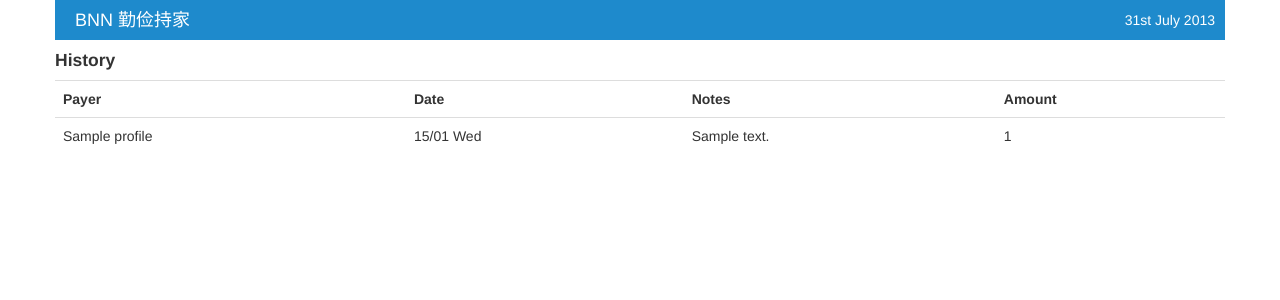
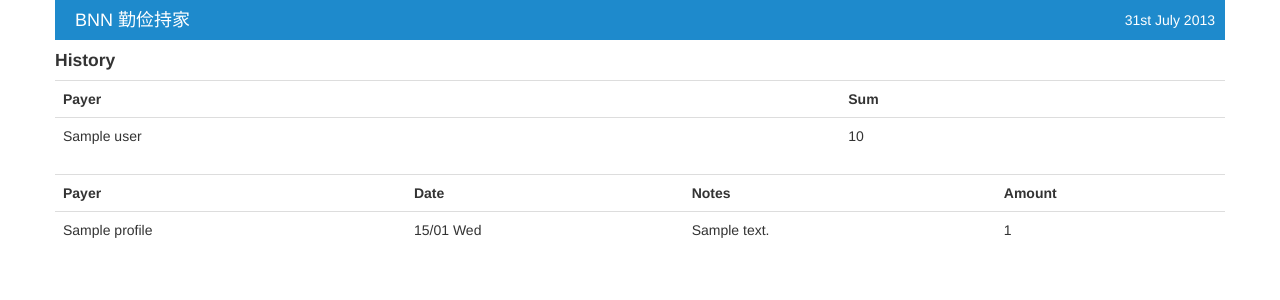
Before and after one commit to molog/bnn, a Django app: template bnnsite/templates/history.html in a window 1280 px wide. Shown: the top 300 px of the page. Run offline with Django 3.2, Linux system fonts and the light colour scheme; the template is opened without the code that fills it: most values are stand-ins (such as "Sample title", 1, 10 or a date in 2020); some libraries are stand-ins or nearby versions.

Commit message:
add display sum

```diff
--- a/bnnsite/templates/history.html
+++ b/bnnsite/templates/history.html
@@ -8,6 +8,20 @@
 {% paginate 20 slips %}
 
 <h4>History</h4>
+<table class="table">
+	<tr>
+		<th>Payer</th>
+		<th>Sum</th>
+	</tr>
+	{% for user in user_sums %}
+		<tr>
+			<td>{{ user }}</td>
+			<td>{{ user.sum }}</td>
+		</tr>
+	{% endfor %}
+</table>
+
+
 <table class="table table-hover">
 	<tr>
 		<th>Payer</th>
```
Also changed, not shown: bnnsite/bnncore/views.py (+4 -3 lines).
